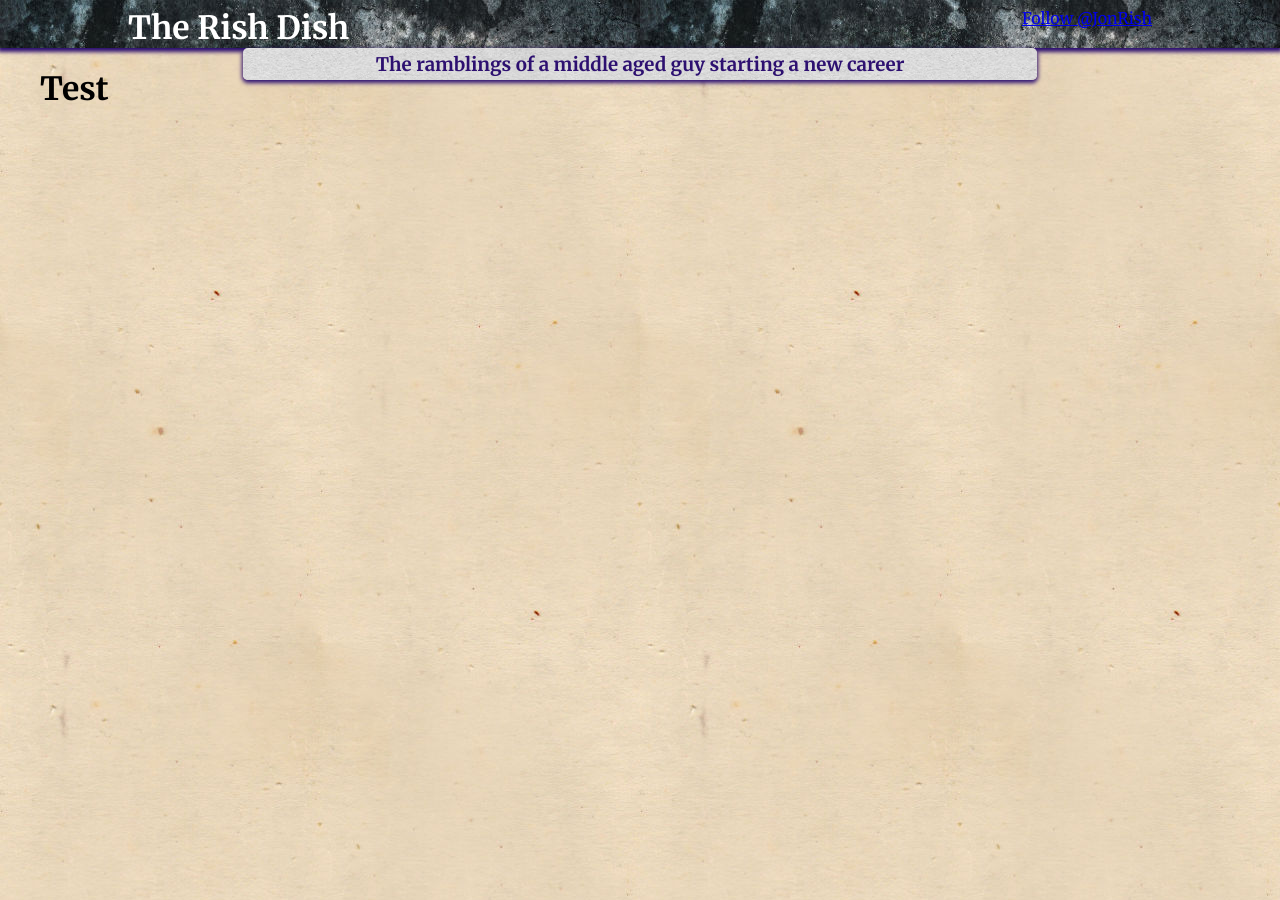
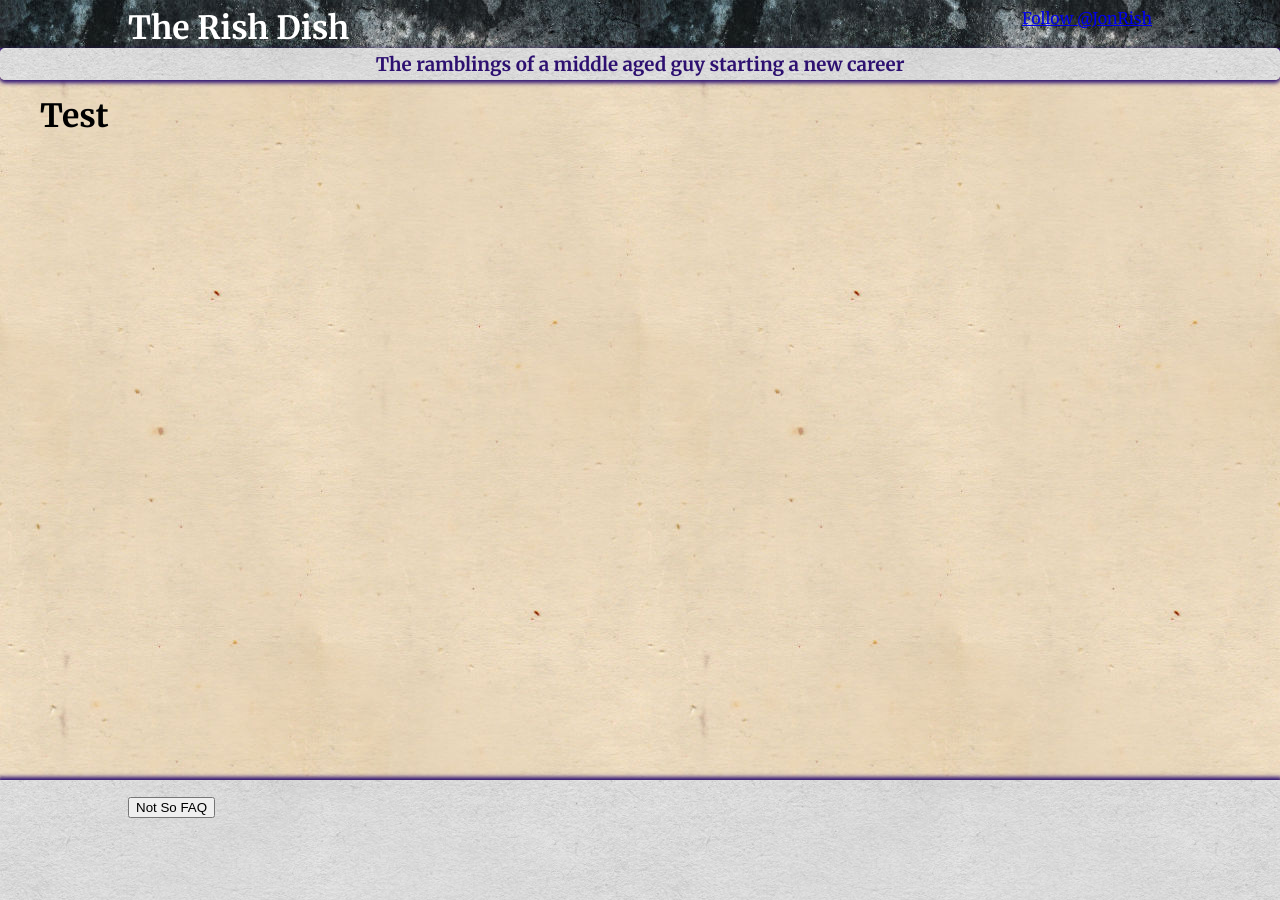
Before and after one commit to jonrish/jonrish.github.io, a Jekyll site: the page built from index.html, in a window 1280 px wide. Built offline with Jekyll 4.4.1, drawn with Linux system fonts in a browser that asks for light colours; nearby versions of some CDN libraries; Markdown is read by kramdown in place of the engine named in the settings; comment, search, counter and statistics services are not loaded.

Commit message:
add jquery popup plugin / faq & footer

```diff
--- /dev/null
+++ b/_includes/footer.html
@@ -0,0 +1,5 @@
+<footer>
+	<div class='footer-content'>
+		<button class='FAQ'>Not So FAQ</button>
+	</div>
+</footer>
--- a/_includes/header.html
+++ b/_includes/header.html
@@ -1,4 +1,4 @@
-<header class='btcf'>
+<header >
 	<div class='banner btcf'>
 		<h1>The Rish Dish</h1>
 		<a href="https://twitter.com/JonRish" class="twitter-follow-button" data-show-count="false" data-size="large">Follow @JonRish</a>
--- a/_layouts/main.html
+++ b/_layouts/main.html
@@ -4,9 +4,9 @@
 	<title>The Rish Dish</title>
 	<link rel="stylesheet" href="/css/syntax.css">
 	<link rel="stylesheet" type="text/css" href="/css/main.css">
+	<link rel="stylesheet" type="text/css" href="/css/popup.css">
 	<meta name="viewport" content="width=device-width">
 	<link href='http://fonts.googleapis.com/css?family=Merriweather:400,700' rel='stylesheet' type='text/css'>
-	<script src="//ajax.googleapis.com/ajax/libs/jquery/1.10.2/jquery.min.js"></script>
 </head>
 <body>
 
@@ -14,10 +14,15 @@
 
 	<div class='main-container'>
 
-	{{ content }}
+		{{ content }}
 
 	</div>
 
+	{% include footer.html %}
+
+
+	<script src="//ajax.googleapis.com/ajax/libs/jquery/1.10.2/jquery.min.js"></script>
+	<script src="/js/jquery.popup.min.js"></script>
 	<script src="/js/main.js" type="text/javascript"></script>
 
 </body>
--- a/css/main.css
+++ b/css/main.css
@@ -16,6 +16,7 @@
 	position: relative;
 	top: 0;
 	height: 3em;
+	margin-bottom: 3em;
 	background-image: url("/images/grunge9.jpg");
 	box-shadow: 0 2px 4px 2px #2d1070;
 }
@@ -41,7 +42,7 @@
 	position: relative;
 	background-image: url("/images/seamlesstexture19_1200.jpg");
 	height: 2em;
-	margin: 0 19%;
+	margin: 0 auto 1em auto;
 	border-radius: .3em;
 	box-shadow: 0 2px 4px 1px #2d1070;
 }
@@ -54,6 +55,44 @@
 }
 
 .main-container {
+	position: relative;
 	max-width: 1200px;
 	margin: 0 auto;
 }
+
+.main-container h1 {
+	position: relative;
+}
+
+.pop-up-container {
+	display: none;
+	background-image: url("/images/seamlesstexture19_1200.jpg");
+}
+.FAQ-pop-up {
+	position: absolute;
+	top: 5em;
+	margin: 0 20%;
+	display: none;
+	background-image: url("/images/seamlesstexture19_1200.jpg");
+	overflow-y : auto;
+	overflow-x : hidden;
+}
+
+
+
+footer {
+	background-image: url("/images/seamlesstexture19_1200.jpg");
+	width: 100%;
+	height: 7.5em;
+	position: fixed;
+	bottom: 0;
+	box-shadow: 0 -1px 4px 2px #2d1070;
+}
+
+.footer-content {
+	margin: 1em 10%;
+}
+
+.footer-content button {
+	cursor: pointer;
+}
--- /dev/null
+++ b/css/popup.css
@@ -0,0 +1,62 @@
+/*-------------------------------
+
+	POPUP.CSS
+
+-------------------------------*/
+
+.popup_back {
+	height: 100%;
+	left: 0;
+	position: fixed;
+	top: 0;
+	width: 100%;
+	z-index: 100;
+}
+
+.popup_cont {
+	position: fixed;
+	z-index: 102;
+}
+
+.preloader {
+	z-index: 101;
+}
+
+/*---------------------
+
+	EDIT BELOW
+
+*/
+
+.popup_close {
+	color: #888;
+	cursor: pointer;
+	position: absolute;
+	padding: 5px;
+	right: 5px;
+	top: 0;
+}
+
+.popup_close:hover {
+	color: #111;
+}
+
+.popup_back {
+	cursor: pointer;
+	background-color: #222;
+}
+
+div.popup {
+	background-image: url("/images/seamlesstexture19_1200.jpg");
+	padding: 25px;
+	border-radius: 1em;
+	box-shadow: 0 2px 4px 1px #2d1070;
+	overflow: scroll;
+}
+
+.preloader {
+	left: 50%;
+	margin: -10px 0 0 -25px;
+	position: fixed;
+	top: 50%;
+}
--- a/js/main.js
+++ b/js/main.js
@@ -1 +1,10 @@
-!function(d,s,id){var js,fjs=d.getElementsByTagName(s)[0],p=/^http:/.test(d.location)?'http':'https';if(!d.getElementById(id)){js=d.createElement(s);js.id=id;js.src=p+'://platform.twitter.com/widgets.js';fjs.parentNode.insertBefore(js,fjs);}}(document, 'script', 'twitter-wjs');
+$(document).ready( function() {
+
+	!function(d,s,id){var js,fjs=d.getElementsByTagName(s)[0],p=/^http:/.test(d.location)?'http':'https';if(!d.getElementById(id)){js=d.createElement(s);js.id=id;js.src=p+'://platform.twitter.com/widgets.js';fjs.parentNode.insertBefore(js,fjs);}}(document, 'script', 'twitter-wjs');
+
+	$('.FAQ').popup({
+		content: '/pop_ups/FAQ.html',
+		height: 350
+	});
+
+});
```
Also changed, not shown: pop_ups/FAQ.html (added, +12 -0 lines), js/jquery.popup.min.js (added).
